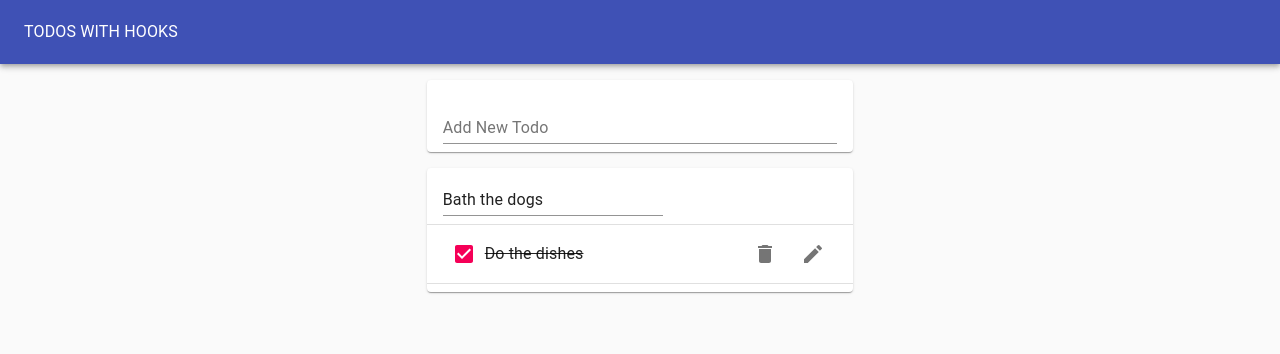
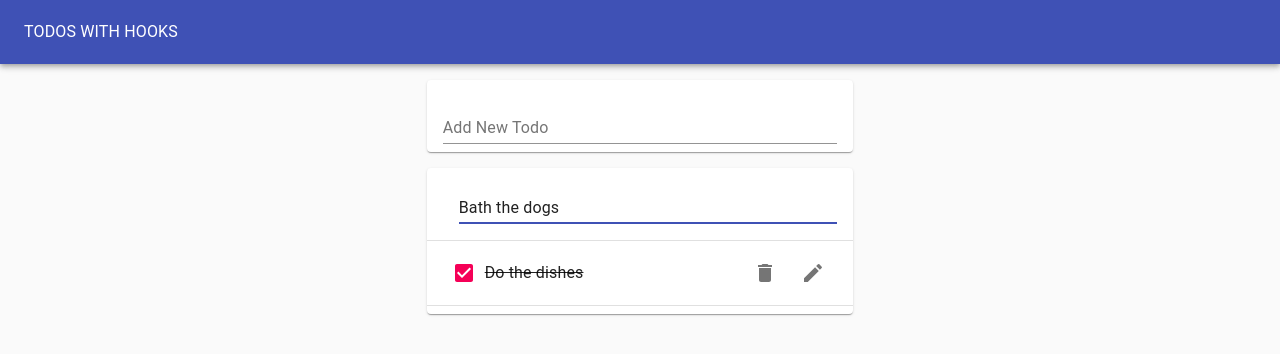
Before and after one commit to diasjuniorr/hooks-todo-example, a React (Create React App) app: page / in a window 1280 px wide. Both pictures are taken after a click on the button 813 px from the left and 205 px from the top of the page. Shown: the top 354 px of the page. Built offline with nearby package versions, Linux system fonts and the light colour scheme.

Commit message:
Improving styles

```diff
--- a/src/components/EditForm/index.tsx
+++ b/src/components/EditForm/index.tsx
@@ -18,8 +18,11 @@ const EditForm: React.FC<Props> = ({ todoId, task, updateTodo, toggle }) => {
   }
   return (
     <>
-      <form onSubmit={handleSubmit}>
-        <TextField fullWidth value={value} onChange={setValue} />
+      <form
+        onSubmit={handleSubmit}
+        style={{ marginLeft: '1rem', width: '100%' }}
+      >
+        <TextField fullWidth autoFocus value={value} onChange={setValue} />
       </form>
     </>
   )
--- a/src/components/Todo/index.tsx
+++ b/src/components/Todo/index.tsx
@@ -30,7 +30,7 @@ const Todo: React.FC<Props> = ({
   const [isEditing, toggleIsEditing] = useToggle()
   return (
     <>
-      <ListItem>
+      <ListItem style={{ height: '64px' }}>
         {isEditing ? (
           <EditForm
             todoId={id}
```
